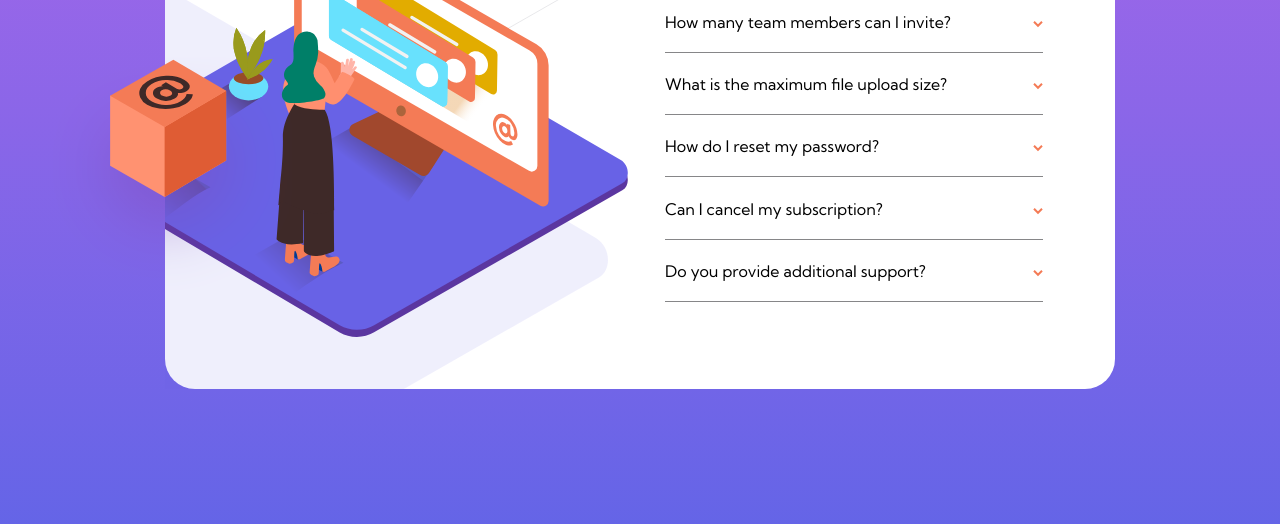
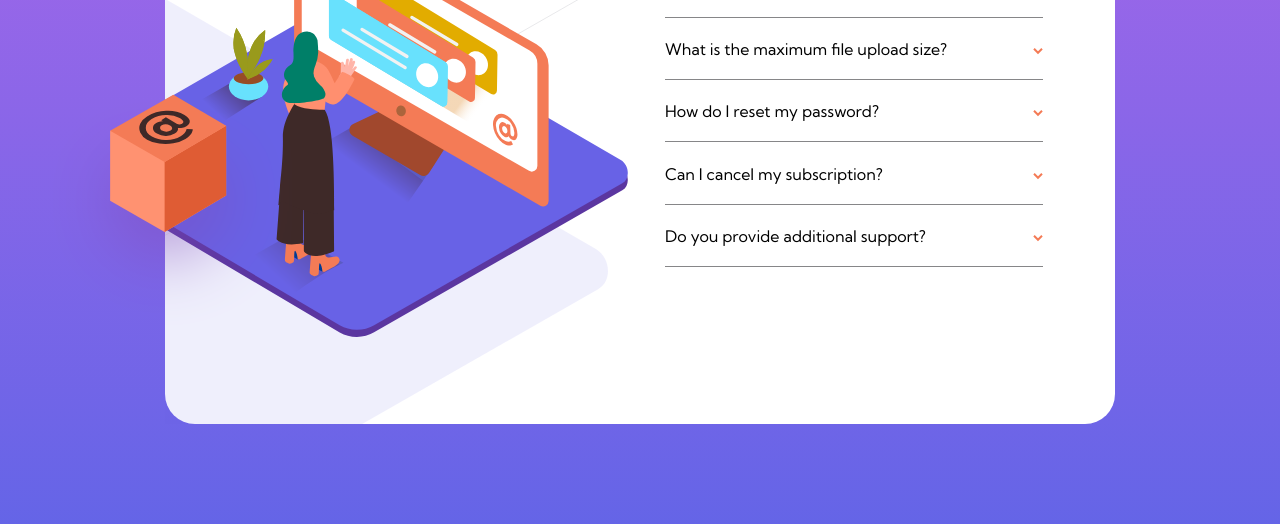
Before and after one commit to nirglus/faq-accordion-card-main, a plain HTML site: page index.html in a window 1280 px wide. Shown: the part 276-800 px from the top of the page. Drawn offline with Linux system fonts and the light colour scheme.

Commit message:
add box-img inside two-imgs

```diff
--- a/css/style.css
+++ b/css/style.css
@@ -14,7 +14,7 @@ body{
     display: flex;
     background-color: #fff;
     width: 950px;
-    height: 530px;
+    height: fit-content;
     border-radius: 30px;
 }
 .imgDiv{
--- a/index.html
+++ b/index.html
@@ -12,10 +12,12 @@
 <body>
   <div class="faq-card">
     <div class="imgDiv">
-      <div class="woman-img-div">
-        <img class="woman-img"src="images/illustration-woman-online-desktop.svg">
+      <div class="two-imgs">
+        <div class="woman-img-div">
+          <img class="woman-img"src="images/illustration-woman-online-desktop.svg">
+        </div>
+        <img class="box-img" src="images/illustration-box-desktop.svg">
       </div>
-    <img class="box-img" src="images/illustration-box-desktop.svg">
   </div>
     <div class="questions">
       <h1 id="faqH1">FAQ</h1>
```
